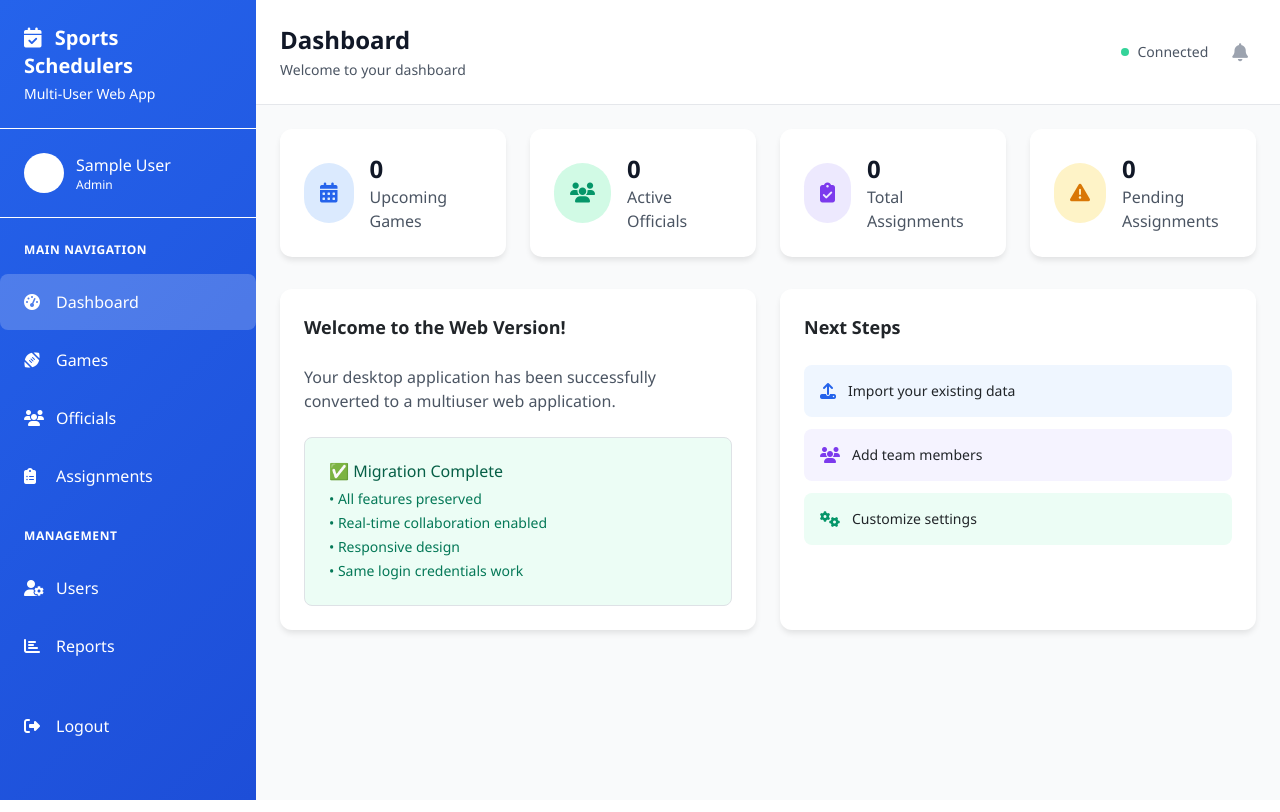
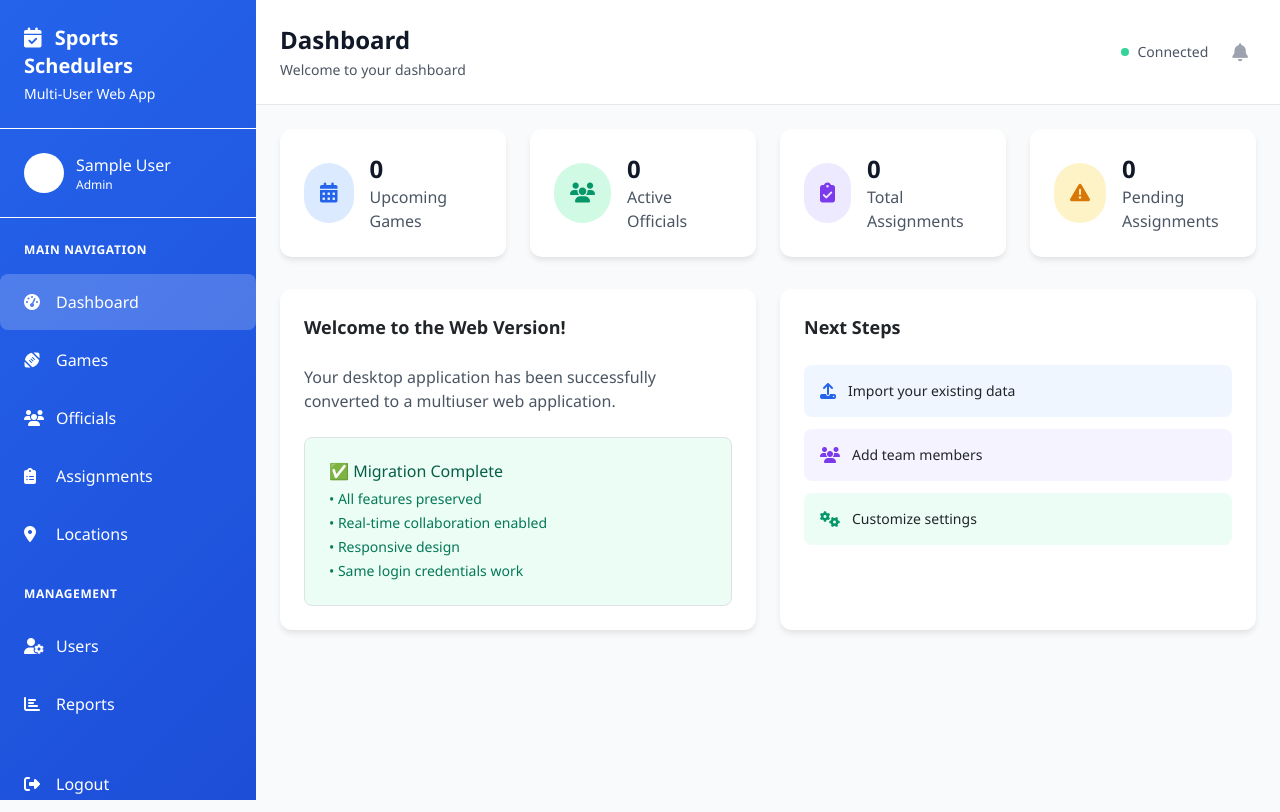
Before and after one commit to erioz3802/sports-schedulers-light, a Flask app: page / in a window 1280 px wide. Run offline with Flask 3, Linux system fonts and the light colour scheme; the visitor is signed in with stand-in values (Sample User, id 1); data that the repository does not hold is empty; some libraries are stand-ins or nearby versions.

Commit message:
Phase 3 implementation

```diff
--- a/templates/base.html
+++ b/templates/base.html
@@ -136,6 +136,11 @@
                     Assignments
                 </a>
 
+                <a href="#" class="nav-link flex items-center px-6 py-3 text-white" data-page="locations">
+                    <i class="fas fa-map-marker-alt mr-3 w-5"></i>
+                    Locations
+                </a>
+
                 <!-- Admin sections -->
                 {% if session.role in ['admin', 'superadmin'] %}
                 <div id="admin-section" class="mt-6">
```
